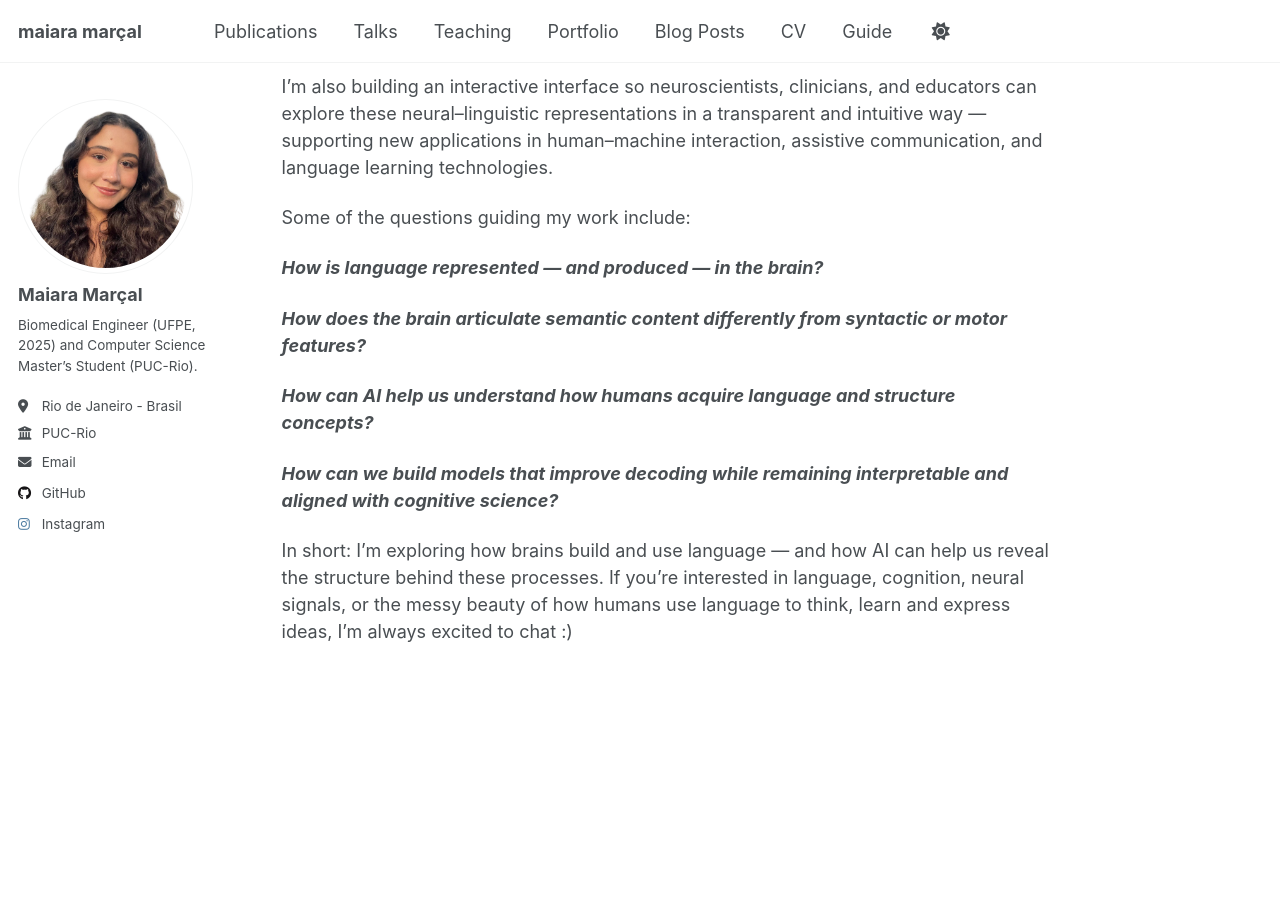
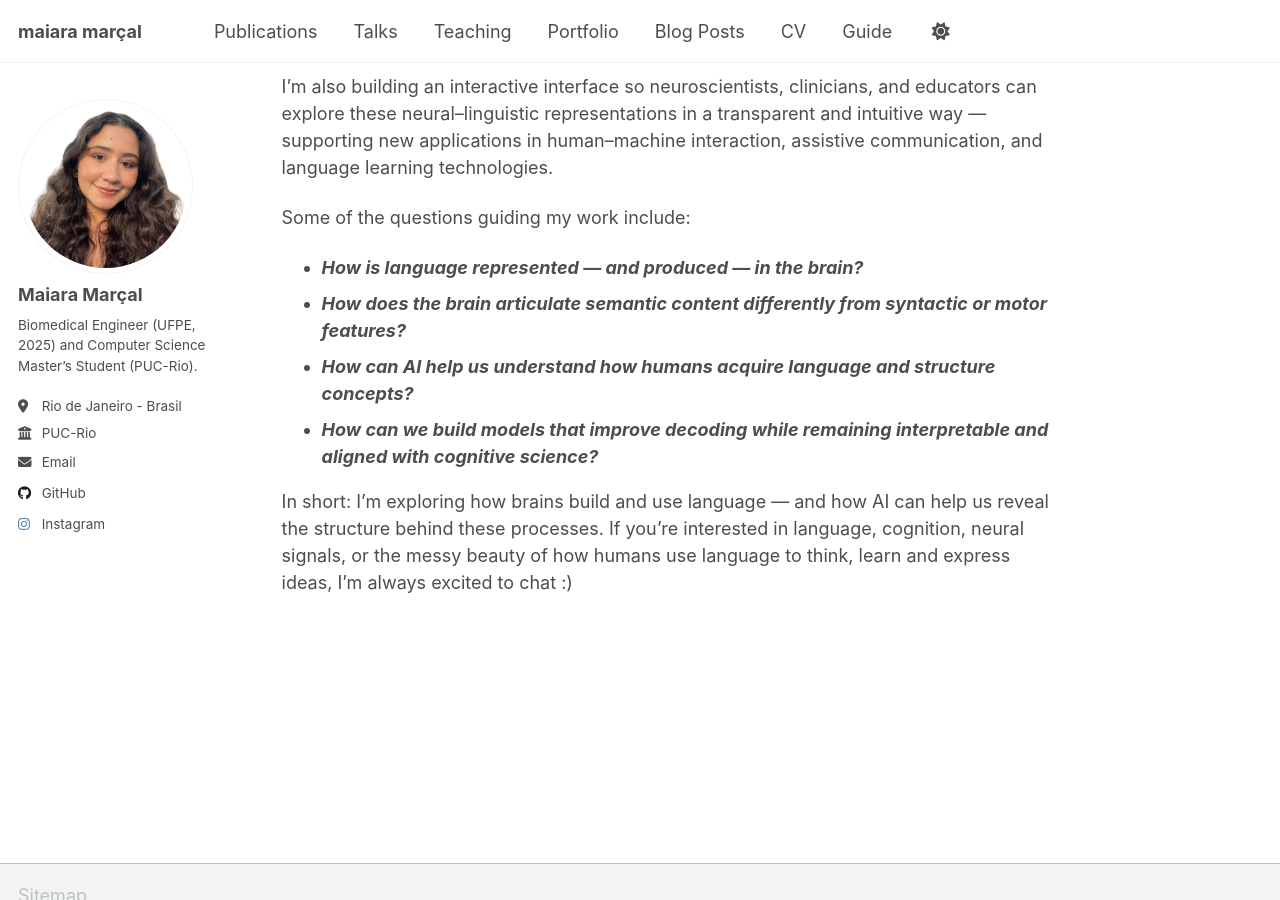
Before and after one commit to maiaramaaraujo/maiaramaaraujo.github.io, a Jekyll site: the page built from _pages/about.md, in a window 1280 px wide and 900 px high, scrolled down 615 px. Built offline with Jekyll 4.4.1, drawn with Linux system fonts in a browser that asks for light colours; a script that is not in the unit is left out.

```diff
--- a/_pages/about.md
+++ b/_pages/about.md
@@ -22,12 +22,10 @@ I’m also building an interactive interface so neuroscientists, clinicians, and
 
 Some of the questions guiding my work include:
 
-***How is language represented — and produced — in the brain?***
+- ***How is language represented — and produced — in the brain?***
+- ***How does the brain articulate semantic content differently from syntactic or motor features?***
+- ***How can AI help us understand how humans acquire language and structure concepts?***
+- ***How can we build models that improve decoding while remaining interpretable and aligned with cognitive science?***
 
-***How does the brain articulate semantic content differently from syntactic or motor features?***
-
-***How can AI help us understand how humans acquire language and structure concepts?***
-
-***How can we build models that improve decoding while remaining interpretable and aligned with cognitive science?***
 
 In short: I’m exploring how brains build and use language — and how AI can help us reveal the structure behind these processes. If you’re interested in language, cognition, neural signals, or the messy beauty of how humans use language to think, learn and express ideas, I’m always excited to chat :)
```
